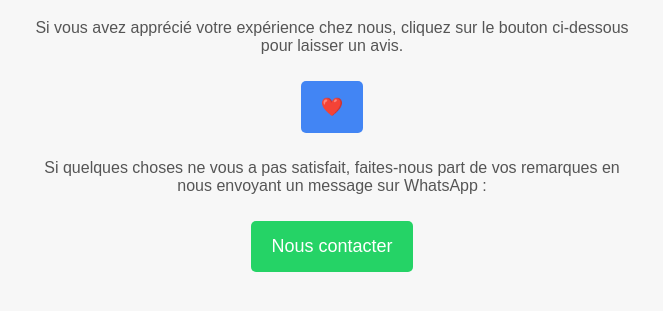
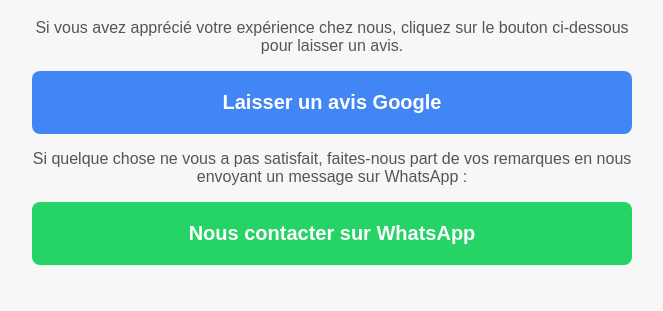
Before and after one commit to maqfire/avis-page, a plain HTML site: page avis.html in a window 1280 px wide. Shown: the part 81-392 px from the top of the page, without its empty margins (308-971 px from the left). Drawn offline with Linux system fonts and the light colour scheme.

Commit message:
Update avis.html

```diff
--- a/avis.html
+++ b/avis.html
@@ -4,23 +4,59 @@
 <meta charset="UTF-8">
 <title>Votre avis compte</title>
 <style>
-body { font-family: Arial, sans-serif; text-align: center; background-color: #f7f7f7; margin: 0; padding: 0; }
-.container { max-width: 600px; margin: 0 auto; padding: 20px; }
-h1 { color: #333; }
-p { color: #555; }
-.button { display: inline-block; margin: 10px; padding: 15px 20px; font-size: 18px; border-radius: 5px; text-decoration: none; color: white; }
-.button-google { background-color: #4285F4; }
-.button-whatsapp { background-color: #25D366; }
-.button:hover { opacity: 0.8; }
+body {
+  font-family: Arial, sans-serif;
+  text-align: center;
+  background-color: #f7f7f7;
+  margin: 0;
+  padding: 0;
+}
+.container {
+  max-width: 600px;
+  margin: 0 auto;
+  padding: 20px;
+}
+h1 {
+  color: #333;
+}
+p {
+  color: #555;
+}
+.button {
+  display: block;           /* pleine largeur */
+  width: 100%;              /* occupe tout l'espace */
+  margin: 15px 0;
+  padding: 20px;
+  font-size: 20px;
+  border-radius: 8px;
+  text-decoration: none;
+  color: white;
+  font-weight: bold;
+  text-align: center;
+  box-sizing: border-box;
+}
+.button-google {
+  background-color: #4285F4;
+}
+.button-whatsapp {
+  background-color: #25D366;
+}
+.button:hover {
+  opacity: 0.85;
+}
 </style>
 </head>
 <body>
 <div class="container">
     <h1>Votre avis nous intéresse&nbsp;!</h1>
-    <p>Si vous avez apprécié votre expérience chez nous, cliquez sur le bouton ci‑dessous pour laisser un avis.</p>
-    <a href="https://g.page/r/CQWPvwHjbuEREAE/review" class="button button-google" target="_blank">❤️</a>
-    <p>Si quelques choses ne vous a pas satisfait, faites‑nous part de vos remarques en nous envoyant un message sur WhatsApp :</p>
-    <a href="https://wa.me/33763949179" class="button button-whatsapp" target="_blank">Nous contacter</a>
+    <p>Si vous avez apprécié votre expérience chez nous, cliquez sur le bouton ci-dessous pour laisser un avis.</p>
+    <a href="https://g.page/r/CQWPvwHjbuEREAE/review" class="button button-google" target="_blank">
+        Laisser un avis Google
+    </a>
+    <p>Si quelque chose ne vous a pas satisfait, faites-nous part de vos remarques en nous envoyant un message sur WhatsApp :</p>
+    <a href="https://wa.me/33763949179" class="button button-whatsapp" target="_blank">
+        Nous contacter sur WhatsApp
+    </a>
 </div>
 </body>
 </html>
```
